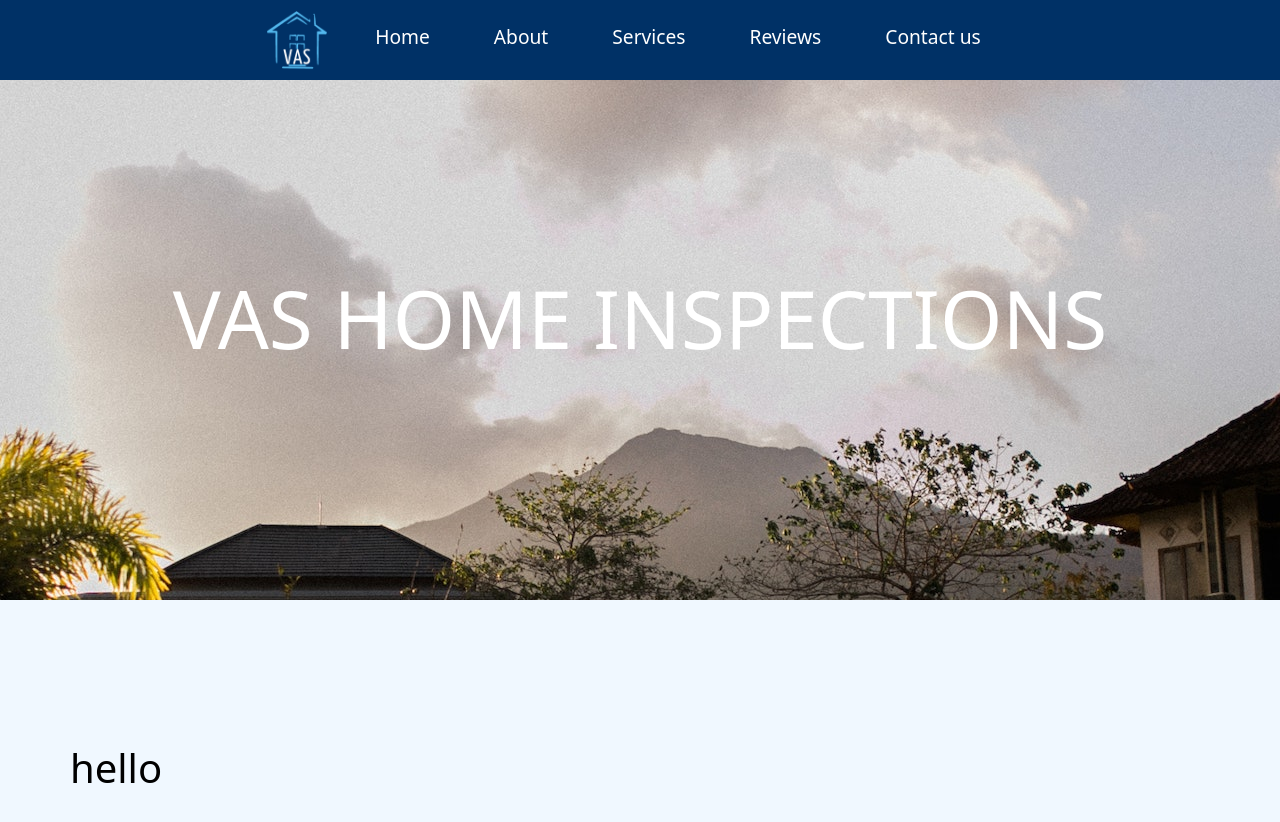
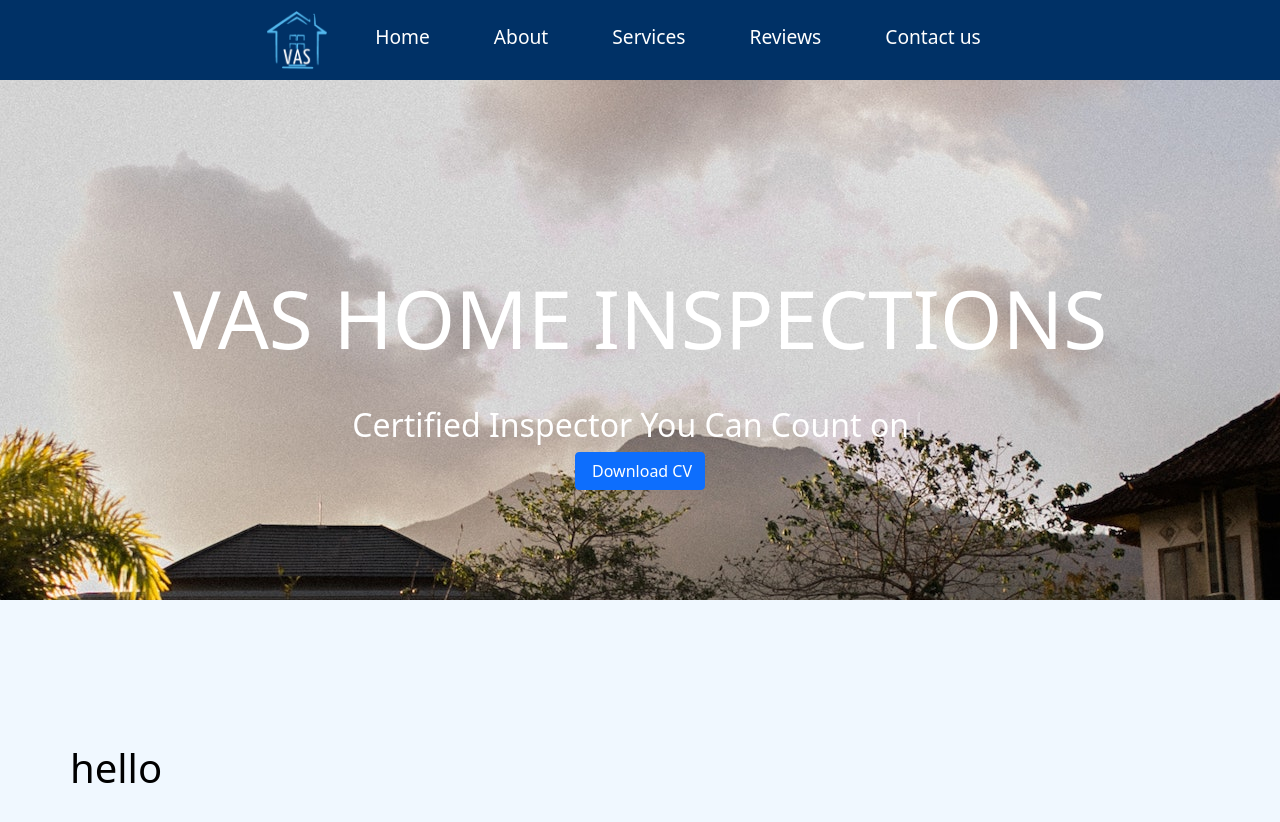
Before and after one commit to vashomeinspection/vashomeinspection.github.io, a React (Create React App) app: page / in a window 1280 px wide. Shown: the top 822 px of the page. Built offline with nearby package versions, Linux system fonts and the light colour scheme.

Commit message:
fixing links -- navbar works, added type writer to home

```diff
--- a/src/App.js
+++ b/src/App.js
@@ -39,11 +39,11 @@ function App() {
                 <Navbar />
                 <ScrollToTop />
                 <Routes>
-                    <Route path="/" element={<Home />} />
+                    <Route  path="/" exact element={<Home />} />
                     <Route path="/about" element={<About />} />
                     <Route path="/services" element={<Services />} />
                     <Route path="/contact-us" element={<Contact />} />
-                    <Route path="/services" element={<Reviews />} />
+                    <Route path="/reviews" element={<Reviews />} />
                     <Route path="*" element={<Navigate to="/" />} />
                 </Routes>
                 <Footer />
--- a/src/Components/Contact/contact.js
+++ b/src/Components/Contact/contact.js
@@ -0,0 +1,19 @@
+import React from "react";
+import { Container, Row, Col } from "react-bootstrap";
+
+
+
+function Contact() {
+  return (
+    <section>
+      <Container fluid className="home-section" id="home">
+
+        <Container className="home-title">
+          <h1>contact US</h1>
+        </Container>
+      </Container>
+    </section>
+  );
+}
+
+export default Contact;
--- /dev/null
+++ b/src/Components/Home/Type.js
@@ -0,0 +1,22 @@
+import React from "react";
+import Typewriter from "typewriter-effect";
+
+function Type() {
+  return (
+    <Typewriter
+      options={{
+        strings: [
+          "Certified Inspector You Can Count on",
+          "Detailed and Thorough Inspections and Reports",
+          "Reliable Reports You Can Understand",
+          "Family Owned and Operated Assisting SWFL",
+        ],
+        autoStart: true,
+        loop: true,
+        deleteSpeed: 75,
+      }}
+    />
+  );
+}
+
+export default Type;
--- a/src/Components/Home/home.js
+++ b/src/Components/Home/home.js
@@ -1,16 +1,28 @@
 import React from "react";
-import { Container, Row, Col } from "react-bootstrap";
+import { Container, Button, Col } from "react-bootstrap";
 import HomeBody from "./homeBody";
+import Type from "./Type";
+
+import { useNavigate } from "react-router-dom";
 
 
 function Home() {
+  const navigate = useNavigate();
   return (
     <section>
       <Container fluid className="home-section" id="home">
           <Col className="home-title">
             <h1>VAS HOME INSPECTIONS</h1>
+            <h2> <Type /> </h2>
           </Col>
-
+          <Button
+            variant="primary"
+            href={"/about"}
+            target="_blank"
+            style={{ maxWidth: "250px" }}
+          >
+            &nbsp;Download CV
+          </Button>
       </Container>
       <HomeBody />
     </section>
--- a/src/Components/Navbar.js
+++ b/src/Components/Navbar.js
@@ -1,7 +1,6 @@
 import React, { useState } from "react";
 import Navbar from "react-bootstrap/Navbar";
 import Nav from "react-bootstrap/Nav";
-import Col from "react-bootstrap/Container";
 import logo from "../Assets/logo.png";
 import { Link } from "react-router-dom";
 
@@ -26,24 +25,24 @@ function NavBar() {
           className="justify-content-center"
           >
                 <Navbar.Brand href="/">
-                            <img src={logo} className="img-fluid logo" alt="brand" />
+                    <img src={logo} className="img-fluid logo" alt="brand" />
                 </Navbar.Brand>
 
                 <Nav className="ml-auto" defaultActiveKey="#home">
-                    <Nav.Item>
+                    <Nav.Item href="/">
                         <Nav.Link as={Link} to="/" onClick={() => updateExpanded(false)}> Home </Nav.Link>
                     </Nav.Item>
-                    <Nav.Item>
-                        <Nav.Link as={Link} to="/" onClick={() => updateExpanded(false)}> About </Nav.Link>
+                    <Nav.Item >
+                        <Nav.Link as={Link} to="/about" onClick={() => updateExpanded(false)}> About </Nav.Link>
                     </Nav.Item>
                     <Nav.Item>
-                        <Nav.Link as={Link} to="/" onClick={() => updateExpanded(false)}> Services </Nav.Link>
+                        <Nav.Link as={Link} to="/services" onClick={() => updateExpanded(false)}> Services </Nav.Link>
                     </Nav.Item>
                     <Nav.Item>
-                        <Nav.Link as={Link} to="/" onClick={() => updateExpanded(false)}> Reviews </Nav.Link>
+                        <Nav.Link as={Link} to="/reviews" onClick={() => updateExpanded(false)}> Reviews </Nav.Link>
                     </Nav.Item>
                     <Nav.Item>
-                        <Nav.Link as={Link} to="/" onClick={() => updateExpanded(false)}> Contact us </Nav.Link>
+                        <Nav.Link as={Link} to="/contact-us" onClick={() => updateExpanded(false)}> Contact us </Nav.Link>
                     </Nav.Item>
                 </Nav>
         </Navbar>
--- a/src/style.css
+++ b/src/style.css
@@ -116,6 +116,11 @@ html {
     font-weight: 400;
     font-size: 5rem;
   }
+  .home-title h2{
+    color: white;
+    text-align: center;
+    font-weight: 400;
+  }
   .home-content {
     padding: 9rem 0 2rem !important;
     color: rgb(0, 0, 0);
```
